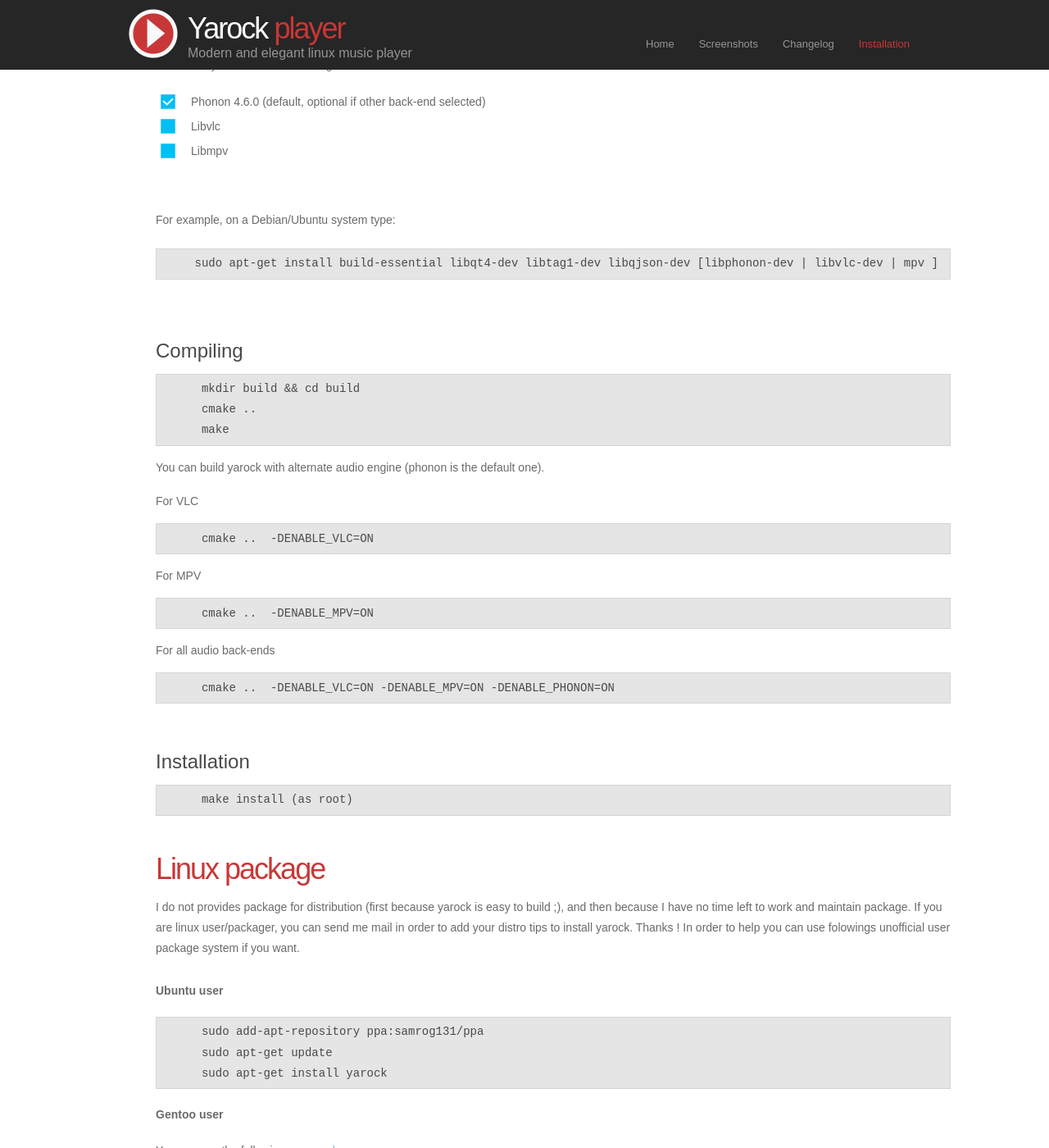
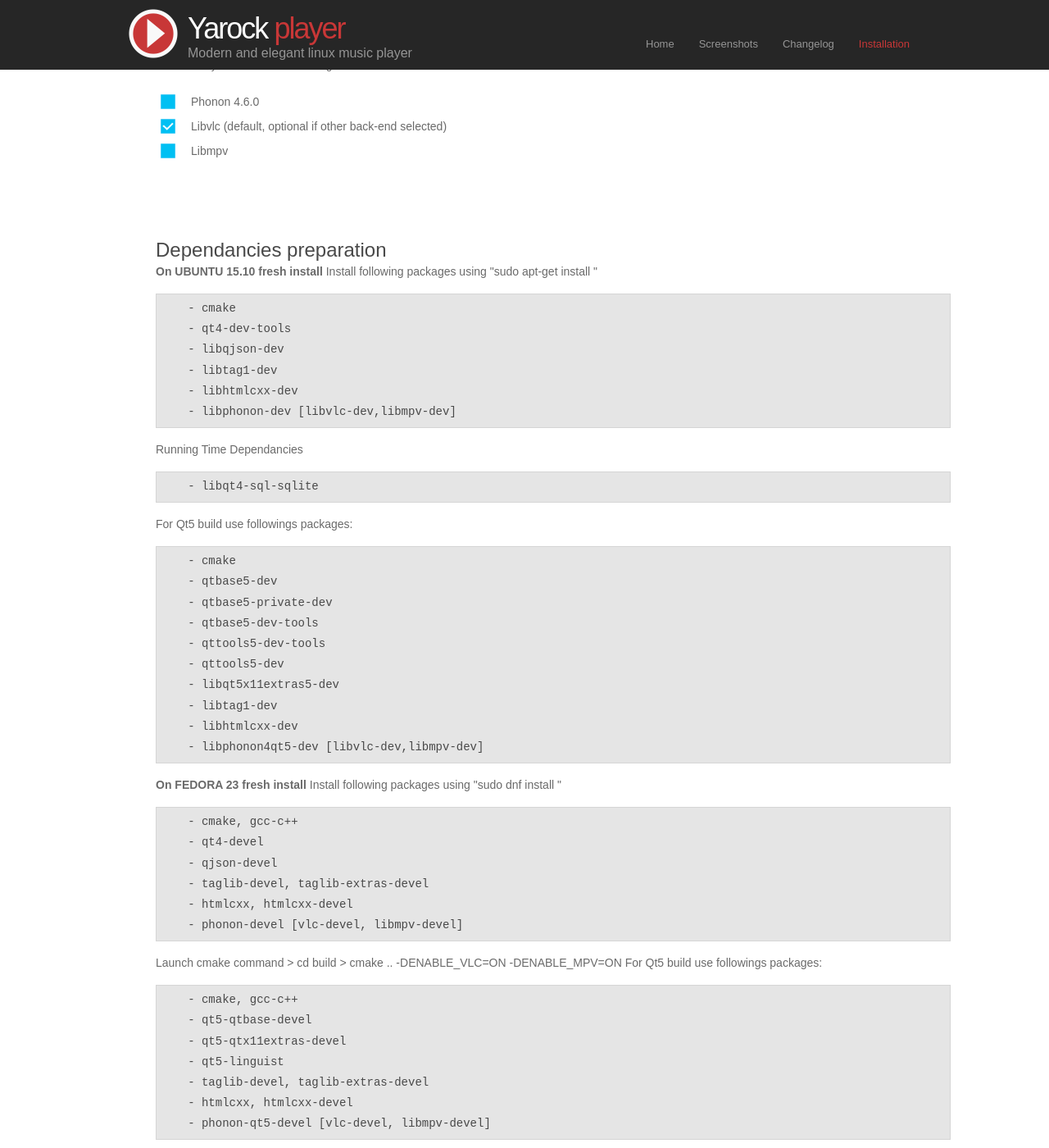
Before and after one commit to seb-apps/yarock-web, a Jekyll site: the page built from install.html, in a window 1280 px wide and 1400 px high, scrolled down 408 px. Shown: the whole window at 82% size. Built offline with Jekyll 4.4.1, drawn with Linux system fonts in a browser that asks for light colours; Markdown is read by kramdown in place of the engine named in the settings.

Commit message:
Update install.html
1.1.5 release update

```diff
--- a/install.html
+++ b/install.html
@@ -48,15 +48,15 @@ You need CMake (CMake >= 2.8.0) and the development packages for the followings
     <table class="table_dep">
     <tr>
     <td>
-        <input type="checkbox" name="checkboxG4" id="checkboxG4" class="css-checkbox" checked="checked" />
-        <label for="checkboxG4" class="css-label">Phonon 4.6.0  (default, optional if other back-end selected)</label>
+        <input type="checkbox" name="checkboxG4" id="checkboxG4" class="css-checkbox" />
+        <label for="checkboxG4" class="css-label">Phonon 4.6.0 </label>
     </td>
     </tr>
 
     <tr>
     <td>
-        <input type="checkbox" name="checkboxG4" id="checkboxG4" class="css-checkbox" />
-        <label for="checkboxG4" class="css-label">Libvlc</label>
+        <input type="checkbox" name="checkboxG4" id="checkboxG4" class="css-checkbox" checked="checked" />
+        <label for="checkboxG4" class="css-label">Libvlc (default, optional if other back-end selected)</label>
     </td>
     </tr>
 
@@ -70,13 +70,66 @@ You need CMake (CMake >= 2.8.0) and the development packages for the followings
 
 </p>
 <br>
-<p>
-For example, on a Debian/Ubuntu system type:
+
+<h2>Dependancies preparation</h2>
+<b> On UBUNTU 15.10 fresh install</b>
+
+Install following packages using "sudo apt-get install <PACKAGE>"
 <pre>
-   sudo apt-get install build-essential libqt4-dev libtag1-dev libqjson-dev [libphonon-dev | libvlc-dev | mpv ]
+  - cmake
+  - qt4-dev-tools
+  - libqjson-dev
+  - libtag1-dev
+  - libhtmlcxx-dev
+  - libphonon-dev [libvlc-dev,libmpv-dev]
 </pre>
-</p>
 
+Running Time Dependancies
+<pre>
+  - libqt4-sql-sqlite
+</pre>
+
+For Qt5 build use followings packages:
+<pre>
+  - cmake
+  - qtbase5-dev
+  - qtbase5-private-dev
+  - qtbase5-dev-tools
+  - qttools5-dev-tools
+  - qttools5-dev
+  - libqt5x11extras5-dev
+  - libtag1-dev
+  - libhtmlcxx-dev
+  - libphonon4qt5-dev [libvlc-dev,libmpv-dev]
+</pre>
+
+<b> On FEDORA 23 fresh install</b>
+Install following packages using "sudo dnf install <PACKAGE>"
+<pre>
+  - cmake, gcc-c++
+  - qt4-devel
+  - qjson-devel
+  - taglib-devel, taglib-extras-devel
+  - htmlcxx, htmlcxx-devel
+  - phonon-devel [vlc-devel, libmpv-devel]
+</pre>
+
+Launch cmake command
+> cd build
+> cmake .. -DENABLE_VLC=ON -DENABLE_MPV=ON
+
+For Qt5 build use followings packages:
+<pre>
+  - cmake, gcc-c++
+  - qt5-qtbase-devel
+  - qt5-qtx11extras-devel
+  - qt5-linguist
+  - taglib-devel, taglib-extras-devel
+  - htmlcxx, htmlcxx-devel
+  - phonon-qt5-devel [vlc-devel, libmpv-devel]
+</pre>
+
+<br>
 
 <h2>Compiling</h2>
 <pre>
```
